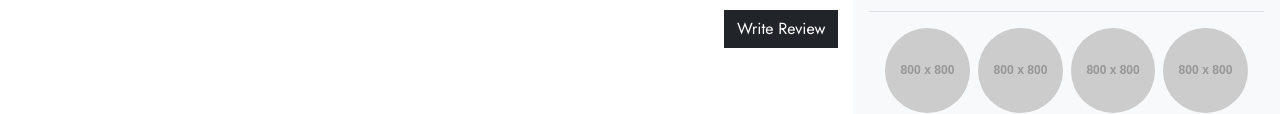
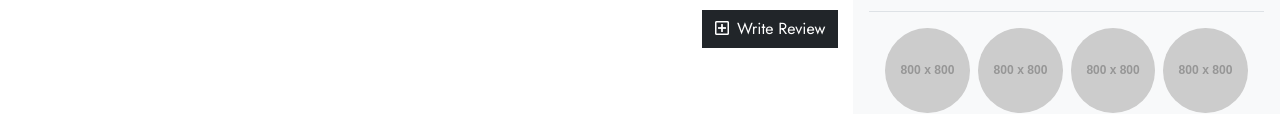
Before and after one commit to playkiki/kiki_did, a website: page ui/product.html in a window 1280 px wide. Shown: the part 671-785 px from the top of the page. Drawn offline with nearby package versions, Linux system fonts and the light colour scheme; placeholder pictures from the web are drawn by us; a script that the page names is missing.

Commit message:
add review button to test web site #9

```diff
--- a/ui/product.html
+++ b/ui/product.html
@@ -364,7 +364,7 @@
                     </div>
                   </a>
                 </div>
-                <div class="text-right my-3"><button type="button" class="btn btn-primary" data-toggle="modal" data-target="#writeReviewModal">Write Review</button></div>
+                <div class="text-right my-3"><button type="button" class="btn btn-primary" data-toggle="modal" data-target="#writeReviewModal"><i class="far fa-plus-square mr-2"></i>Write Review</button></div>
 
                 <!-- <div class="pb-2 my-4 border-bottom d-md-flex justify-content-between">
                   <h5>Reviews (150)</h5>
```
